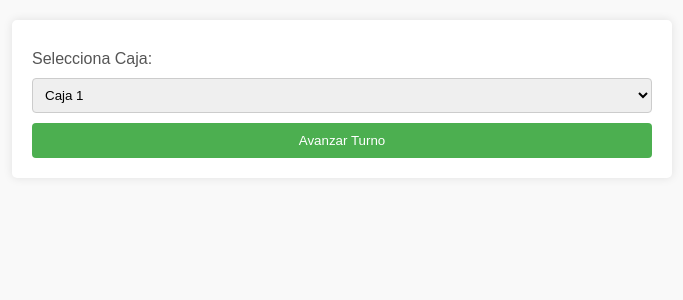
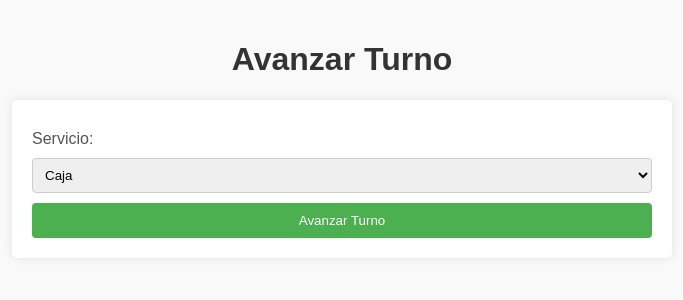
Before and after one commit to gabrieljimenezc01/turnos_app, a PHP site: page /avanzar_turno.php in a window 1280 px wide. Shown: the top 300 px of the page, without its empty margins (298-981 px from the left). Run offline with PHP 8.4, Linux system fonts and the light colour scheme; data comes from the database, SQL or seed files in the repository.

Commit message:
cambio de cajas a servicios

```diff
--- a/web/avanzar_turno.php
+++ b/web/avanzar_turno.php
@@ -1,44 +1,57 @@
 <?php
 require 'db.php';
 
-if ($_SERVER["REQUEST_METHOD"] == "POST") {
-  $caja_id = $_POST['caja_id'];
+if ($_SERVER["REQUEST_METHOD"] == "POST" && isset($_POST['servicio_id'])) {
+    $servicio_id = $_POST['servicio_id'];
 
-  $stmt = $conn->prepare("SELECT * FROM turnos WHERE caja_id = ? AND estado = 'espera' ORDER BY id ASC LIMIT 1");
-  $stmt->execute([$caja_id]);
-  $turno = $stmt->fetch();
+    try {
+        // Obtener el turno en espera más antiguo para el servicio especificado
+        $stmt = $conn->prepare("SELECT id FROM turnos WHERE servicio_id = ? AND estado = 'espera' ORDER BY created_at ASC LIMIT 1");
+        $stmt->execute([$servicio_id]);
+        $turno = $stmt->fetch(PDO::FETCH_ASSOC);
 
         if ($turno) {
+            // Actualizar el estado del turno a "atendido"
             $stmt = $conn->prepare("UPDATE turnos SET estado = 'atendido' WHERE id = ?");
             $stmt->execute([$turno['id']]);
-    echo "Turno atendido: " . $turno['numero'];
+            echo "El turno ha sido avanzado.";
         } else {
-    echo "No hay turnos en espera para esta caja.";
+            echo "No hay turnos en espera para este servicio.";
         }
-} else {
-  $stmt = $conn->query("SELECT * FROM cajas");
-  $cajas = $stmt->fetchAll();
+    } catch (PDOException $e) {
+        echo "Error: " . $e->getMessage();
+    }
+}
+
+// Obtener la lista de servicios desde la base de datos
+try {
+    $stmt = $conn->query("SELECT id, nombre FROM servicios");
+    $servicios = $stmt->fetchAll(PDO::FETCH_ASSOC);
+} catch (PDOException $e) {
+    echo "Error: " . $e->getMessage();
+}
 ?>
 
 <!DOCTYPE html>
 <html lang="es">
 <head>
     <meta charset="UTF-8">
-    <title>avanzar Turnos</title>
+    <title>Avanzar Turno</title>
     <link rel="stylesheet" type="text/css" href="styles.css">
 </head>
 <body>
-<form method="post">
-    <label for="caja_id">Selecciona Caja:</label>
-    <select name="caja_id">
-      <?php foreach ($cajas as $caja): ?>
-        <option value="<?= $caja['id'] ?>"><?= $caja['nombre'] ?></option>
-      <?php endforeach; ?>
-    </select>
+    <h1>Avanzar Turno</h1>
+    <form method="POST" action="avanzar_turno.php">
+        <label for="servicio_id">Servicio:</label>
+        <select id="servicio_id" name="servicio_id" required>
+            <?php
+            foreach ($servicios as $servicio) {
+                echo "<option value='" . htmlspecialchars($servicio['id']) . "'>" . htmlspecialchars($servicio['nombre']) . "</option>";
+            }
+            ?>
+        </select><br>
+
         <button type="submit">Avanzar Turno</button>
     </form>
 </body>
-
-<?php
-}
-?>
+</html>
```
Also changed, not shown: db.sql (+7 -0 lines), web/mostrar_turno.php (+7 -14 lines), web/solicitar_turno.php (+21 -15 lines). Lines whose indentation alone changed are shown as unchanged.
